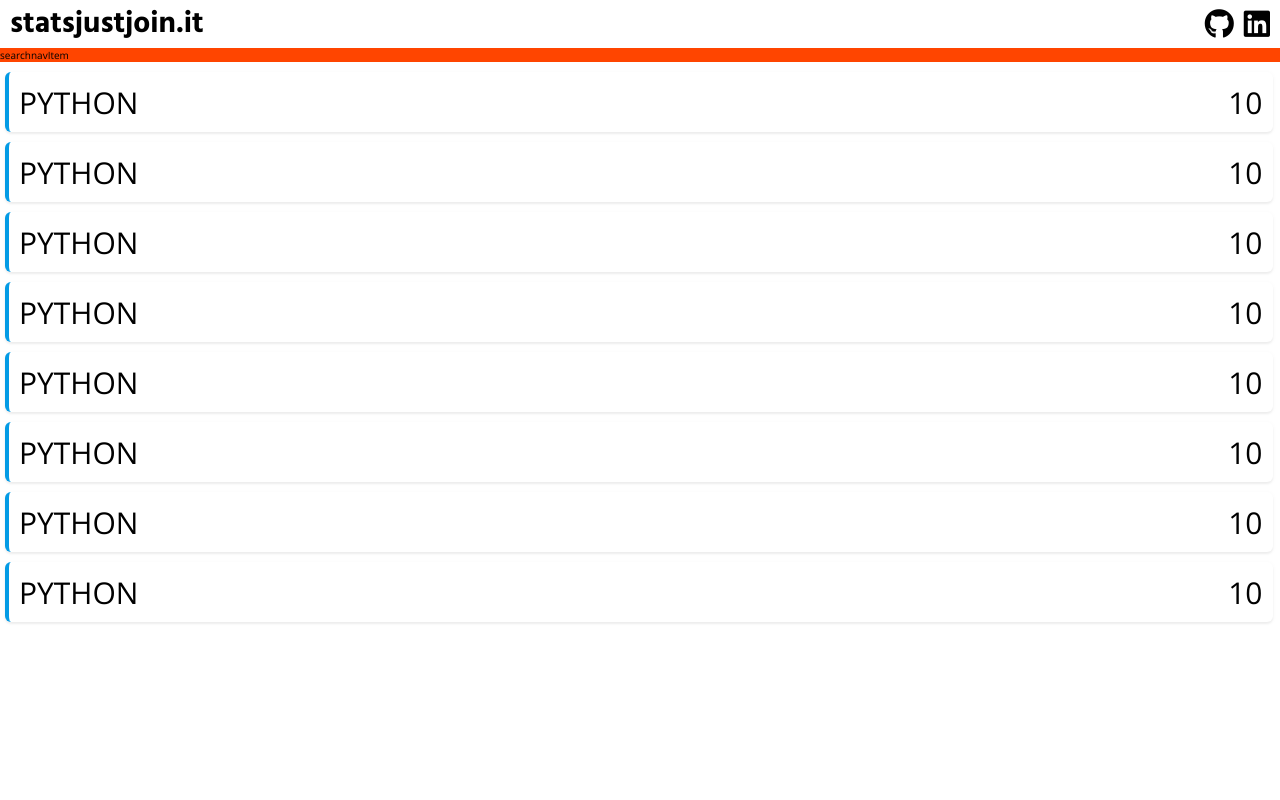
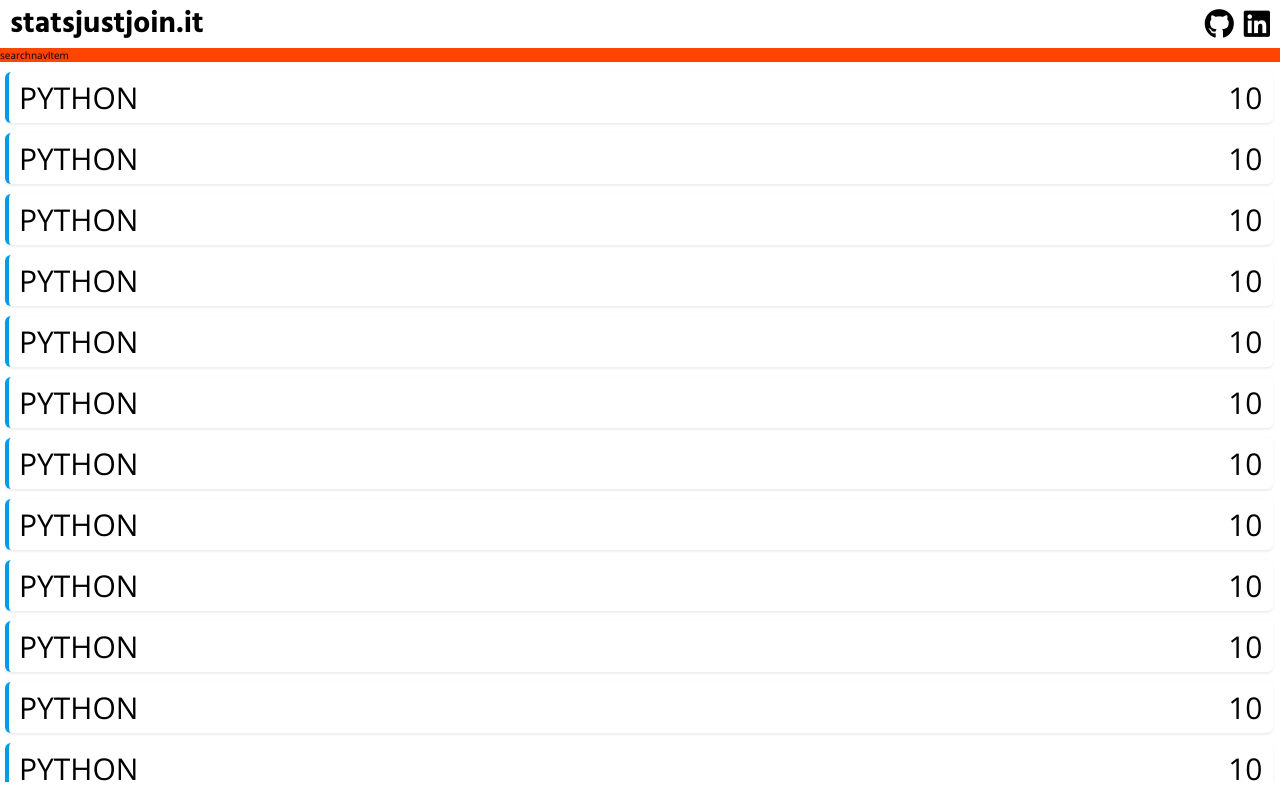
Before and after one commit to wloszynski/statsjustjoinit-react, a React (Create React App) app: page / in a window 1280 px wide. Built offline with nearby package versions, Linux system fonts and the light colour scheme.

Commit message:
overflow-y

```diff
--- a/src/components/StatisticsItems/StatisticsItems.js
+++ b/src/components/StatisticsItems/StatisticsItems.js
@@ -15,6 +15,27 @@ const statisticsItems = () => {
       <StatisticsItem />
       <StatisticsItem />
       <StatisticsItem />
+      <StatisticsItem />
+      <StatisticsItem />
+      <StatisticsItem />
+      <StatisticsItem />
+      <StatisticsItem />
+      <StatisticsItem />
+      <StatisticsItem />
+      <StatisticsItem />
+      <StatisticsItem />
+      <StatisticsItem />
+      <StatisticsItem />
+      <StatisticsItem />
+      <StatisticsItem />
+      <StatisticsItem />
+      <StatisticsItem />
+      <StatisticsItem />
+      <StatisticsItem />
+      <StatisticsItem />
+      <StatisticsItem />
+      <StatisticsItem />
+      <StatisticsItem />
     </div>
   );
 };
--- a/src/containers/Statistics/Statistics.module.css
+++ b/src/containers/Statistics/Statistics.module.css
@@ -1,4 +1,7 @@
 .Statistics {
   display: flex;
   width: 100%;
+  height: 90vh;
+  overflow-x: hidden;
+  overflow-y: auto;
 }
```
